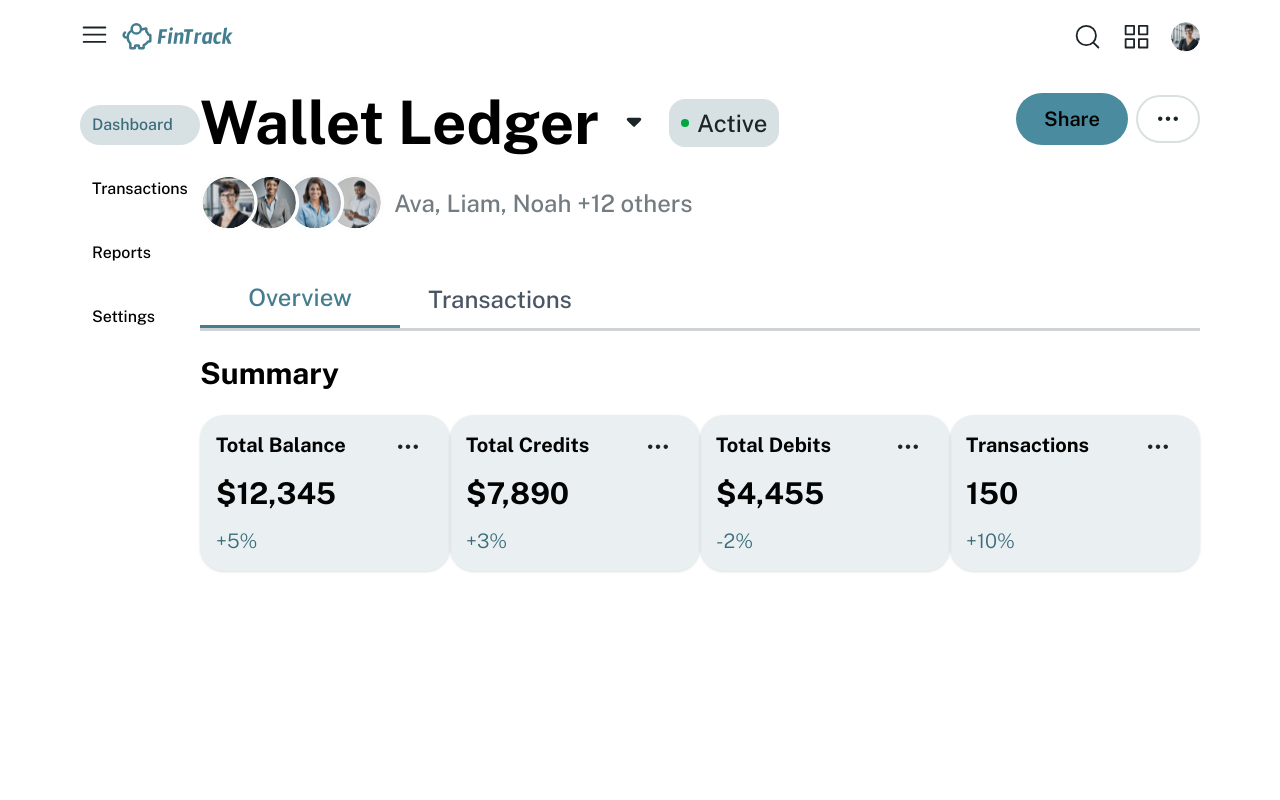
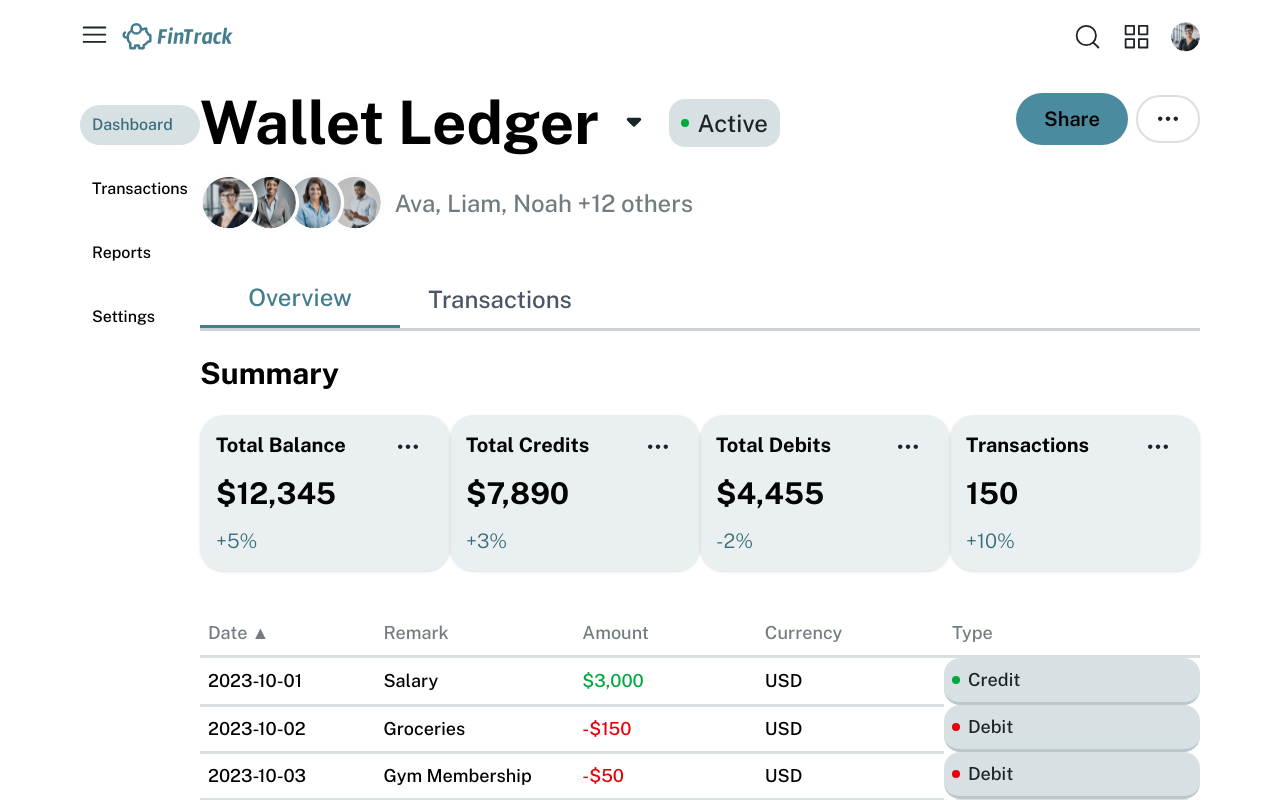
Before and after one commit to itsxdamdam/fintrack, a Next.js app: page / in a window 1280 px wide. Shown: the top 800 px of the page. Built offline with nearby package versions, Linux system fonts and the light colour scheme.

Commit message:
transactions table

```diff
--- a/src/app/globals.css
+++ b/src/app/globals.css
@@ -14,11 +14,11 @@
   }
 
   .dot {
-    @apply w-2 h-2;
+    @apply w-2 h-2 rounded-[100%];
   }
 
   .status {
-    @apply rounded-2xl flex justify-between items-center bg-[#386776]/20 text-[#1B2528] font-medium text-2xl py-2 px-3 w-[110px];
+    @apply rounded-2xl bg-[#386776]/20 text-[#1B2528] font-medium text-2xl py-2 px-3 flex items-center gap-2;
   }
 
   .user-icons {
@@ -28,6 +28,10 @@
   .header-user-display {
     @apply flex justify-between items-center w-[85%] text-[#15272D]/60 font-medium;
   }
+
+  .table-item {
+    @apply cursor-pointer font-medium p-2 w-64 text-lg border-b-3 border-[#49656E]/20;
+  }
 }
 
 @layer components {
@@ -36,6 +40,6 @@
   }
 
   .cards {
-    @apply flex justify-between items-center
+    @apply flex justify-between items-center;
   }
 }
--- a/src/components/Dashboard.tsx
+++ b/src/components/Dashboard.tsx
@@ -1,7 +1,6 @@
 import React from "react";
 import HeaderBox from "./HeaderBox";
 import Tabs from "./Tabs";
-import Summary from "./Summary";
 
 const Dashboard = () => {
   return (
--- a/src/components/HeaderBox.tsx
+++ b/src/components/HeaderBox.tsx
@@ -20,13 +20,13 @@ const HeaderBox = ({ title, status }: HeaderBoxProps) => {
               />
             </button>
             <div className="status">
-              <div
+              <span
                 className={
                   status === "Active"
                     ? "bg-green-600 rounded-[100%] dot"
                     : "bg-red-600 rounded-[100%] dot"
                 }
-              ></div>
+              ></span>
               {status}
             </div>
           </div>
--- a/src/components/OverviewTab.tsx
+++ b/src/components/OverviewTab.tsx
@@ -1,10 +1,13 @@
 import React from 'react'
 import Summary from './Summary'
+import TransactionsTable from './TransactionTable'
+import { transactionsData } from '@/app/data'
 
 const OverviewTab = () => {
   return (
     <section className="w-full">
       <Summary />
+      <TransactionsTable transactions={transactionsData}/>
     </section>
   )
 }
--- a/src/components/Tabs.tsx
+++ b/src/components/Tabs.tsx
@@ -2,6 +2,8 @@
 
 import React, { useState } from "react";
 import OverviewTab from "./OverviewTab";
+import TransactionsTable from "./TransactionTable";
+import { transactionsData } from "@/app/data";
 
 type Tabs = "Overview" | "Transactions";
 
@@ -36,7 +38,7 @@ export default function Tabs() {
       <div className="">
         {activeTab === "Overview" && <OverviewTab />}
         {activeTab === "Transactions" && (
-          <div className="text-gray-800">This is content for Tab 2</div>
+          <TransactionsTable transactions={transactionsData}/>
         )}
       </div>
     </div>
--- a/src/components/TransactionTable.tsx
+++ b/src/components/TransactionTable.tsx
@@ -1,9 +1,80 @@
-import React from 'react'
+"use client";
 
-const TransactionTable = () => {
-  return (
-    <div>TransactionTable</div>
-  )
+import React, { useState, useMemo } from "react";
+import { Transaction } from "@/types";
+import { formatCurrency } from "@/lib/utilis";
+
+interface TransactionsTableProps {
+  transactions: Transaction[];
 }
 
-export default TransactionTable
+const TransactionsTable: React.FC<TransactionsTableProps> = ({
+  transactions,
+}) => {
+  const [sortAsc, setSortAsc] = useState(true);
+  // const [searchTerm, setSearchTerm] = useState("");
+
+  const filteredTransactions = useMemo(() => {
+    return (
+      transactions
+        // .filter(
+        //   (t) =>
+        //     t.remark.toLowerCase().includes(searchTerm.toLowerCase()) ||
+        //     t.type.toLowerCase().includes(searchTerm.toLowerCase())
+        // )
+        .sort((a, b) => {
+          const dateA = new Date(a.date).getTime();
+          const dateB = new Date(b.date).getTime();
+          return sortAsc ? dateA - dateB : dateB - dateA;
+        })
+    );
+  }, [transactions, sortAsc]);
+
+  const toggleSort = () => setSortAsc((prev) => !prev);
+
+  return (
+    <div className="mt-10">
+      <table className="border-seperate  w-full">
+        <thead>
+          <tr className="text-left">
+            <th onClick={toggleSort} className="table-item text-[#15272D]/60">
+              Date {sortAsc ? "▲" : "▼"}
+            </th>
+            <th className="table-item text-[#15272D]/60">Remark</th>
+            <th className="table-item text-[#15272D]/60">Amount</th>
+            <th className="table-item text-[#15272D]/60">Currency</th>
+            <th className="table-item text-[#15272D]/60">Type</th>
+          </tr>
+        </thead>
+        <tbody>
+          {filteredTransactions.map((tx, index) => (
+            <tr key={index}>
+              <td className="table-item hover:bg-gray-50`">{tx.date}</td>
+              <td className="table-item hover:bg-gray-50">{tx.remark}</td>
+              <td
+                className={`table-item hover:bg-gray-50 font-semibold ${
+                  tx.amount > 0 ? "text-green-600" : "text-red-600"
+                }`}
+              >
+                {formatCurrency(tx.amount)}
+              </td>
+              <td className="table-item hover:bg-gray-50">{tx.currency}</td>
+              <td className="table-item hover:bg-gray-50   status">
+                <span
+                  className={` dot ${
+                    tx.amount > 0
+                      ? "bg-green-600 rounded-[100%] "
+                      : "bg-red-600 rounded-[100%] "
+                  }`}
+                ></span>
+                {tx.type}
+              </td>
+            </tr>
+          ))}
+        </tbody>
+      </table>
+    </div>
+  );
+};
+
+export default TransactionsTable;
```
